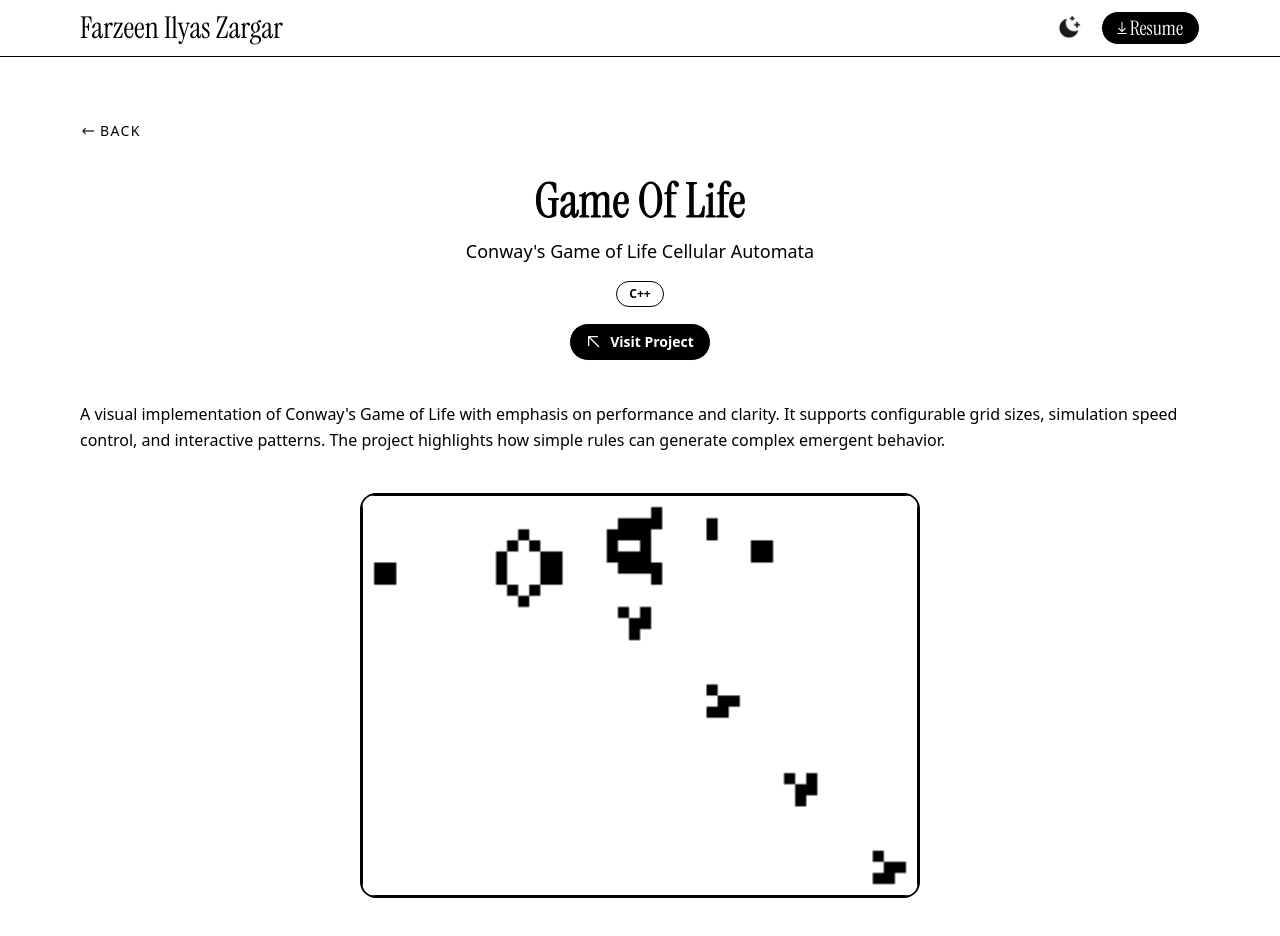
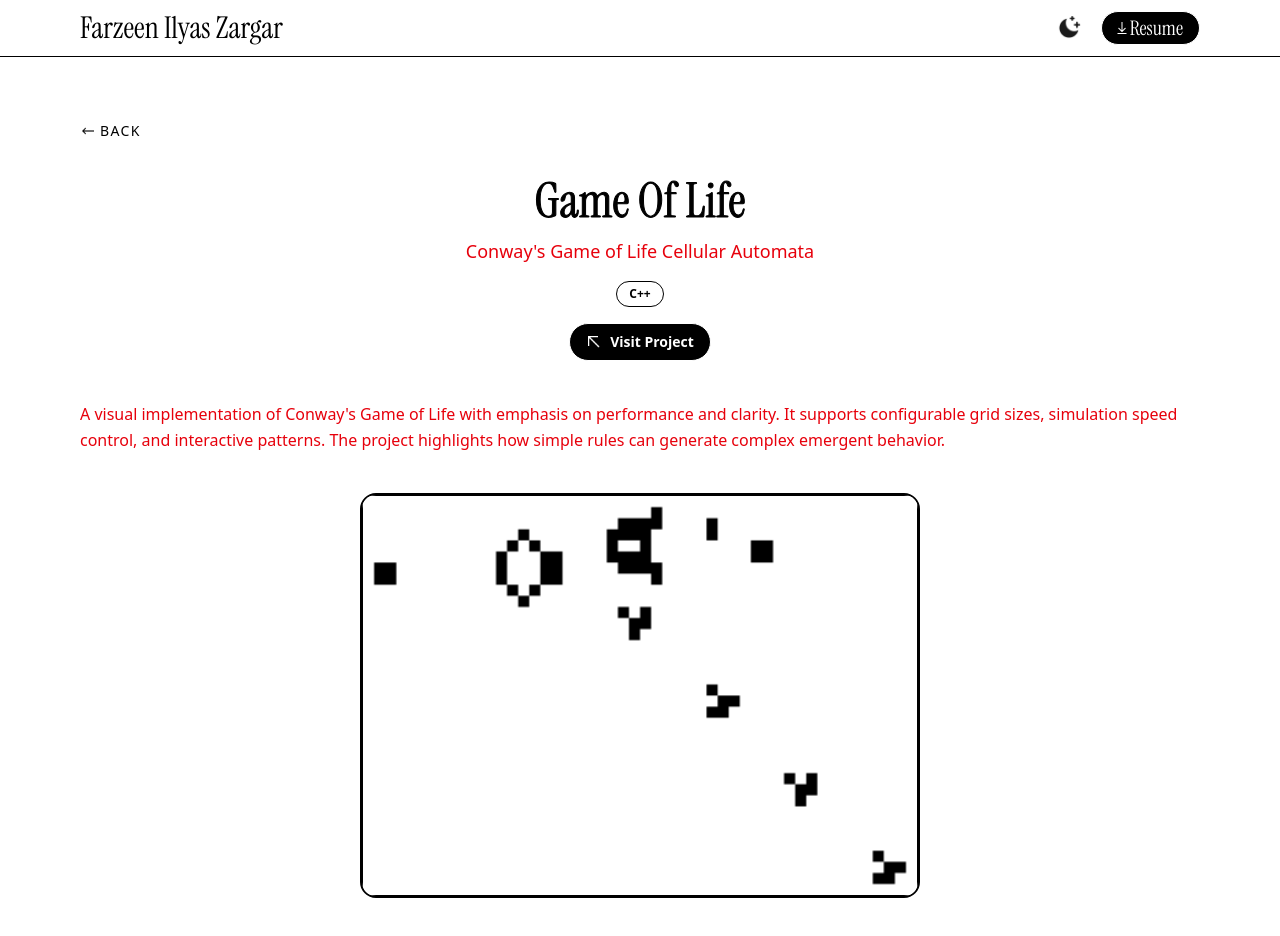
Before and after one commit to farzeenilyaszargar/Portfolio, a Next.js app: page /projects/gameoflife in a window 1280 px wide. Shown: the top 936 px of the page. Built offline with nearby package versions, Linux system fonts and the light colour scheme.

Commit message:
Set project text to red

```diff
--- a/app/projects/[slug]/page.tsx
+++ b/app/projects/[slug]/page.tsx
@@ -42,10 +42,7 @@ export default async function ProjectPage({
           <div className="flex flex-col gap-6">
             <div className="flex flex-col items-center text-center">
               <h1 className={`text-5xl text-stroke-1 ${instrumentSerif.className}`}>{project.title}</h1>
-              <p
-                className="mt-3 text-lg !text-black dark:!text-gray-300"
-                style={{ color: "#000000" }}
-              >
+              <p className="mt-3 text-lg text-red-600 dark:text-red-400">
                 {project.description}
               </p>
               {project.skills?.length ? (
@@ -86,10 +83,7 @@ export default async function ProjectPage({
           </div>
 
           <div>
-            <p
-              className="text-base leading-relaxed !text-black dark:!text-gray-300"
-              style={{ color: "#000000" }}
-            >
+            <p className="text-base leading-relaxed text-red-600 dark:text-red-400">
               {project.fullInfo ?? project.description}
             </p>
           </div>
```
